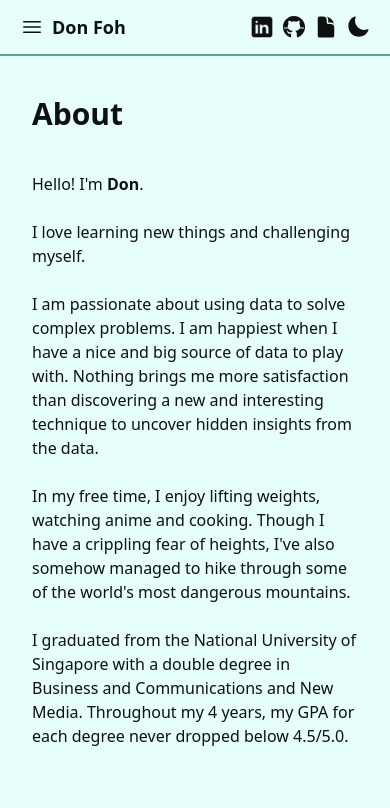
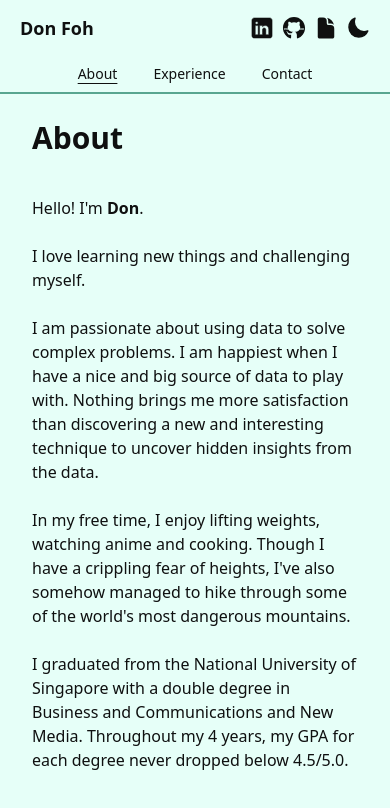
Before and after one commit to derkky/personal-website-2, a React (Vite) app: page / in a window 390 px wide. Shown: the top 808 px of the page. Built offline with nearby package versions, Linux system fonts and the light colour scheme.

Commit message:
hamburger to tabs

```diff
--- a/src/components/SectionContainer.jsx
+++ b/src/components/SectionContainer.jsx
@@ -4,7 +4,7 @@ const SectionContainer = ({className, children}) => {
     const isSmall = useOutletContext()
 
     return(
-        <div className={"h-full flex flex-col items-start py-10 px-8 " + (className === undefined ? "" : className) + (isSmall ? " w-full mt-14" : " absolute left-[33vw] w-[67vw]")}>
+        <div className={"h-full flex flex-col items-start py-10 px-8 " + (className === undefined ? "" : className) + (isSmall ? " w-full mt-[80px]" : " absolute left-[33vw] w-[67vw]")}>
             {children}
         </div>
     )
--- a/src/components/TopBar.jsx
+++ b/src/components/TopBar.jsx
@@ -5,17 +5,21 @@ import {
     DropdownMenuTrigger,
 } from "@/components/ui/dropdown-menu"
 import { Link } from "react-router-dom"
-
+import { Button } from "./ui/button"
+import { useCallback, useState } from "react"
 import ButtonGroup from "./ButtonGroup"
 import sections from "../data/sections.json"
 
 
 const TopBar = (props) => {
 
+    const [selectedSection, setSelectedSection] = useState("About")
+
     return (
-        <div className="w-full h-14 flex items-center justify-between px-5 fixed bg-background border-b-2">
+        <div className="flex flex-col items-fill w-full fixed bg-background border-b-2">
+            <div className="h-14 flex items-center justify-between px-5">
                 <div className="flex gap-2">
-                <DropdownMenu >
+                    {/* <DropdownMenu >
                         <DropdownMenuTrigger>
                             <a href="#">
                                 <div className="rounded-full hover:bg-muted">
@@ -39,13 +43,32 @@ const TopBar = (props) => {
                                 )
                             }
                         </DropdownMenuContent>
-                </DropdownMenu>
+                    </DropdownMenu> */}
                     <p className="font-bold text-lg">
                         Don Foh
                     </p>
                 </div>
                 <ButtonGroup />
             </div>
+            <div className="flex justify-center gap-1">
+                {
+                    sections.map(
+                        section =>
+                            <Link to={section.link} key={section.name}>
+                                <Button
+                                    variant="link"
+                                    className={"text-foreground " + (selectedSection == section.name ? "underline" : "")}
+                                    onClick={() => setSelectedSection(section.name)}
+                                >
+                                    {section.name}
+                                </Button>
+                            </Link>
+
+                    )
+                }
+            </div>
+        </div>
+
 
     )
 }
```
Lines whose indentation alone changed are shown as unchanged.
